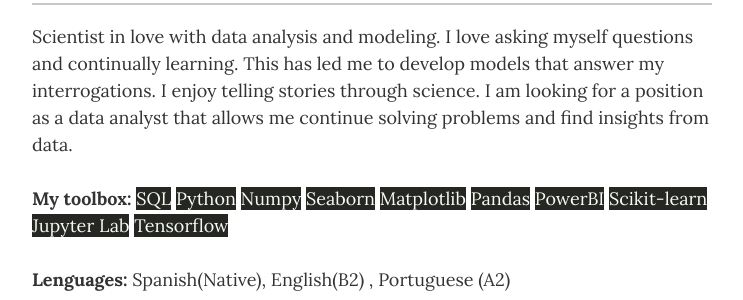
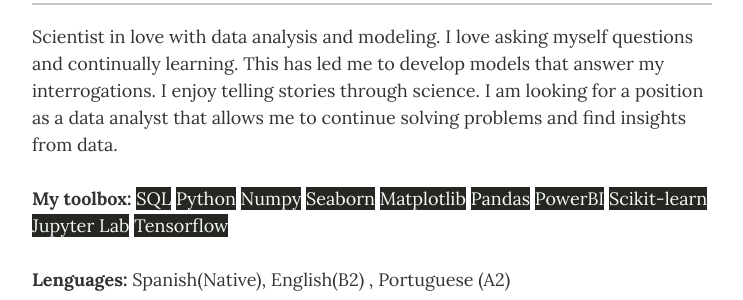
Before and after one commit to jeff0994/jeff0994.github.io, a Jekyll site: the page built from index.html, in a window 1280 px wide and 900 px high. Shown: the part 252-552 px from the top of the window, without its empty margins (268-1011 px from the left). Built offline with Jekyll 4.4.1, drawn with Linux system fonts in a browser that asks for light colours.

```diff
--- a/_config.yml
+++ b/_config.yml
@@ -26,7 +26,7 @@ display_header_contact_info:    "false"
 resume_header_intro: "<p>Scientist in love with data analysis and modeling.
                           I love asking myself questions and continually learning. This has led me to develop models that answer my interrogations.
                           I enjoy telling stories through science.
-                          I am looking for a position as a data analyst that allows me continue solving problems and find insights from data.
+                          I am looking for a position as a data analyst that allows me to continue solving problems and find insights from data.
                       <br/>
                       <br/>
                       <b>My toolbox:</b> <mark>SQL</mark> <mark>Python</mark> <mark>Numpy</mark> <mark>Seaborn</mark> <mark>Matplotlib</mark> <mark>Pandas</mark> <mark>PowerBI</mark> <mark>Scikit-learn</mark> <mark>Jupyter Lab</mark> <mark>Tensorflow</mark>
```
